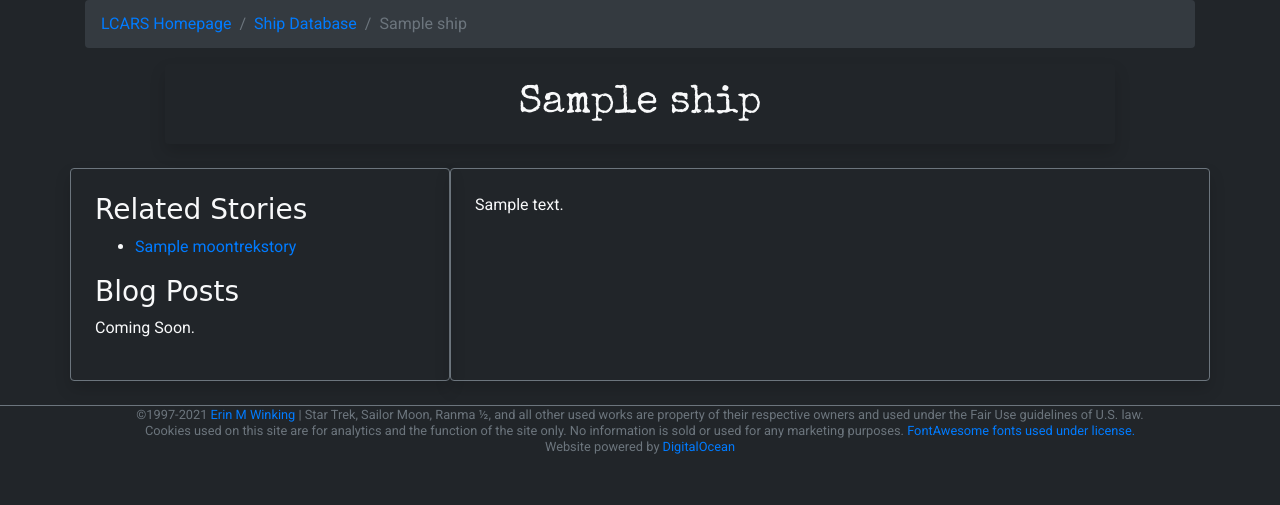
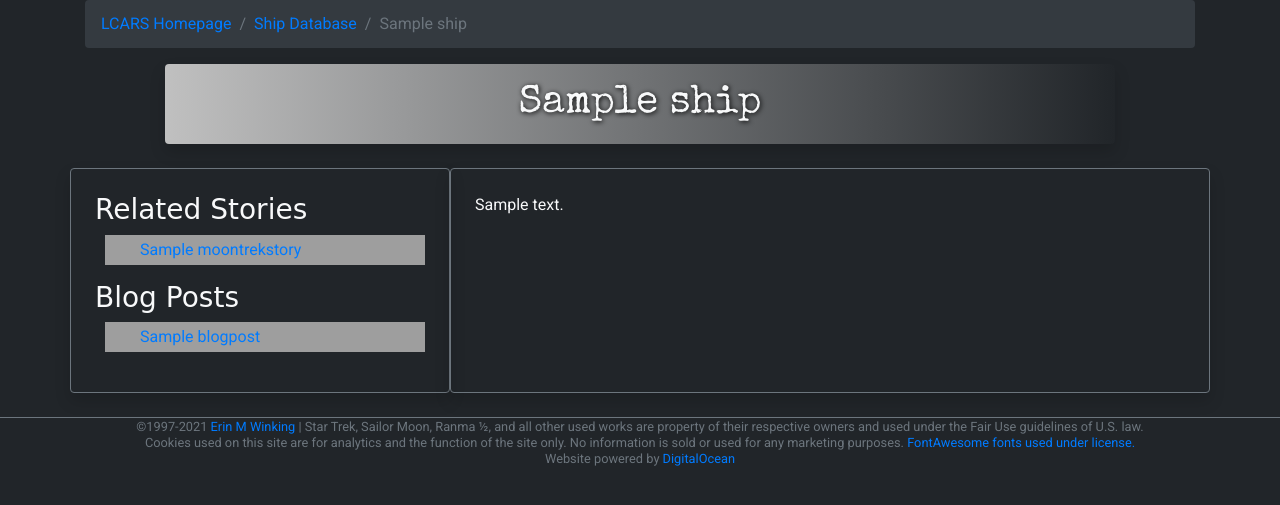
Before and after one commit to ewink1977/MoonTrek2021, a Django app: a page that uses MTBase/templates/html/base.html in a window 1280 px wide. Shown: the part 76-581 px from the top of the page. Run offline with Django 3.2, Linux system fonts and the light colour scheme; tables that the repository leaves empty hold one stand-in row (values such as "Sample post"); some libraries are stand-ins or nearby versions; some web fonts are replaced; grey boxes are pictures that could not be loaded.

Commit message:
Added faction coloring to SHIP LCARS, made some formatting adjustments to other pages.

```diff
--- a/MTBase/static/css/lcars.css
+++ b/MTBase/static/css/lcars.css
@@ -37,7 +37,8 @@ ul li.icon-list {
   font-family: 'Roboto', sans-serif;
 }
 
-.character h2 {
+.character h2,
+.lcars-content h2 {
   background-image: url(https://douglasave-static.sfo3.digitaloceanspaces.com/moontrek/media/icons/subicon.png);
   background-repeat: no-repeat;
   background-position: left;
@@ -48,4 +49,33 @@ ul li.icon-list {
   min-width: 75%;
   font-size: 1.75rem;
 }
+
+.shipname {
+  text-shadow: 1px 1px 5px black;
+}
+
+.Starfleet {
+  background-color: silver;
+  background-image: linear-gradient(to right, silver, #212529);
+}
+
+.Federation {
+  background-color: darkblue;
+  background-image: linear-gradient(to right, darkblue, #212529);
+}
+
+.Romulan {
+  background-color: #207468;
+  background-image: linear-gradient(to right, #207468, #212529);
+}
+
+.Vulcan {
+  background-color: #9f2415;
+  background-image: linear-gradient(to right, #9f2415, #212529);
+}
+
+.Orion {
+  background-color: #96dcd1;
+  background-image: linear-gradient(to right, #96dcd1, #212529);
+}
 /*# sourceMappingURL=lcars.css.map */
--- a/MoonTrekLCARS/keys.py
+++ b/MoonTrekLCARS/keys.py
@@ -24,7 +24,7 @@ charDepartment = {
 shipFaction = {
     0: 'No Faction Assigned/Minor Faction',
     1: 'Starfleet',
-    2: 'Federation (Civilian)',
+    2: 'Federation',
     3: 'Vulcan',
     4: 'Romulan',
     5: 'Orion',
--- a/MoonTrekLCARS/static/scss/lcars.scss
+++ b/MoonTrekLCARS/static/scss/lcars.scss
@@ -39,7 +39,8 @@ ul {
 	font-family: 'Roboto', sans-serif;
 }
 
-.character {
+.character,
+.lcars-content {
 	h2 {
 		background-image: url(https://douglasave-static.sfo3.digitaloceanspaces.com/moontrek/media/icons/subicon.png);
 		background-repeat: no-repeat;
@@ -52,3 +53,32 @@ ul {
 		font-size: 1.75rem;
 	}
 }
+
+.shipname {
+	text-shadow: 1px 1px 5px black;
+}
+
+.Starfleet {
+	background-color: silver; // FOR CRAPPY BROWSERS
+	background-image: linear-gradient(to right, silver, #212529);
+}
+
+.Federation {
+	background-color: darkblue; // FOR CRAPPY BROWSERS
+	background-image: linear-gradient(to right, darkblue, #212529);
+}
+
+.Romulan {
+	background-color: #207468; // FOR CRAPPY BROWSERS
+	background-image: linear-gradient(to right, #207468, #212529);
+}
+
+.Vulcan {
+	background-color: #9f2415; // FOR CRAPPY BROWSERS
+	background-image: linear-gradient(to right, #9f2415, #212529);
+}
+
+.Orion {
+	background-color: #96dcd1; // FOR CRAPPY BROWSERS
+	background-image: linear-gradient(to right, #96dcd1, #212529);
+}
--- a/MoonTrekLCARS/templates/MoonTrekLCARS/character_detail.html
+++ b/MoonTrekLCARS/templates/MoonTrekLCARS/character_detail.html
@@ -45,7 +45,6 @@
             <div class="col-md-8 p-4 text-justify border border-secondary rounded shadow character">
                 {{ character.urlSafe|safe }}
             </div>
-
         </div>
     </div>
     {% endblock content %}
--- a/MoonTrekLCARS/templates/MoonTrekLCARS/character_list.html
+++ b/MoonTrekLCARS/templates/MoonTrekLCARS/character_list.html
@@ -25,8 +25,8 @@
                 <ul>
                     {% for character in object_list %}
                     {% if character.faction != 1 %}
-                    <li class="starfleet"><a href="{% url 'LCARS:charPartialView' character.slug %}" id="charLink">{{
-                            character.name }}</a></li>
+                    <li class="starfleet"><a href="{% url 'LCARS:charPartialView' character.slug %}" id="charLink">
+                            {{ character.name }}</a></li>
                     {% endif %}
                     {% endfor %}
                 </ul>
--- a/MoonTrekLCARS/templates/MoonTrekLCARS/ship_detail.html
+++ b/MoonTrekLCARS/templates/MoonTrekLCARS/ship_detail.html
@@ -17,10 +17,7 @@
             {% else %}
             <div class="col-md p-3 rounded shadow text-center">
                 {% endif %}
-            <h1 class="special-elite m-0 d-inline">{{ ship.name }}</h1>
-            <!-- {% if character.rankIMG %}
-            <img src="{{ character.rankIMG.url }}" alt="{{ character.name }}'s Rank Image!" class="d-inline ml-3 mb-3">
-            {% endif %} -->
+                <h1 class="special-elite m-0 d-inline shipname">{{ ship.name }}</h1>
             </div>
         </div>
         <div class="row my-4 justify-content-between">
@@ -28,13 +25,21 @@
                 <h3 class="bowlby">Related Stories</h3>
                 <ul>
                     {% for story in ship.story.all %}
-                <li><a href="{% url 'stories:storyPage' story.slug %}">{{ story.title }}</a></li>
+                    <li class="icon-list"><a href="{% url 'stories:storyPage' story.slug %}">{{ story.title }}</a></li>
                     {% endfor %}
                 </ul>
                 <h3 class="bowlby">Blog Posts</h3>
-                <p>Coming Soon.</p>
+                {% if ship.blog_post.all %}
+                <ul>
+                    {% for post in ship.blog_post.all %}
+                    <li class="icon-list"><a href="{% url 'blog:blogPost' post.slug %}">{{ post.title }}</a></li>
+                    {% endfor %}
+                </ul>
+                {% else %}
+                <p>No blog posts registered for this ship!</p>
+                {% endif %}
             </div>
-        <div class="col-md-8 p-4 text-justify border border-secondary rounded shadow">
+            <div class="col-md-8 p-4 text-justify border border-secondary rounded shadow lcars-content">
                 {{ ship.urlSafe|safe }}
             </div>
         </div>
```
Also changed, not shown: MTBase/static/scss/custom.bootstrap.scss (deleted, +0 -12 lines), MTBase/templates/html/base.html (+6 -6 lines), MoonTrekLCARS/templates/MoonTrekLCARS/homepage.html (+24 -12 lines), MoonTrekLCARS/templates/MoonTrekLCARS/misc_partial_return.html (+8 -5 lines), MoonTrekLCARS/templates/MoonTrekLCARS/placesanditems_detail.html (+4 -4 lines), MoonTrekLCARS/templates/MoonTrekLCARS/placesanditems_list.html (+9 -7 lines), MoonTrekLCARS/templates/MoonTrekLCARS/ship_partial_return.html (+8 -5 lines), 1 other file. Lines whose indentation alone changed are shown as unchanged.
